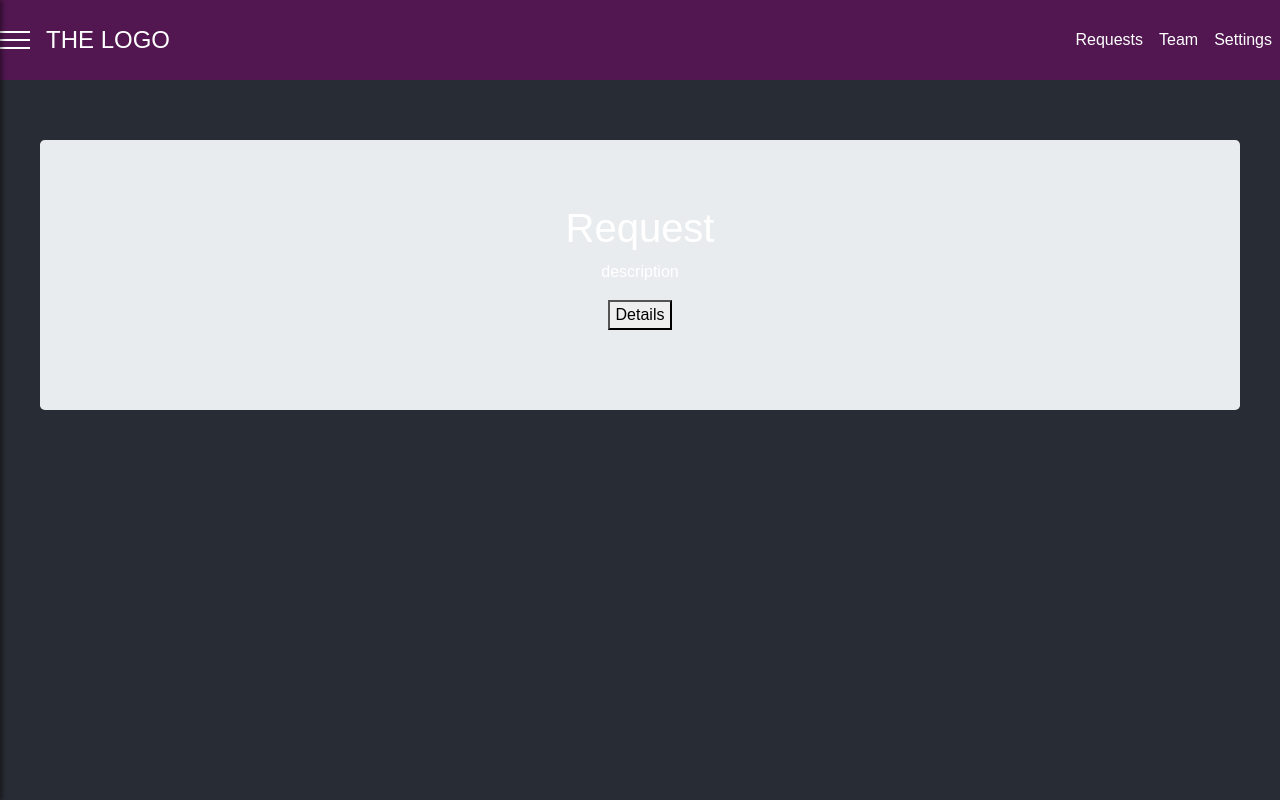
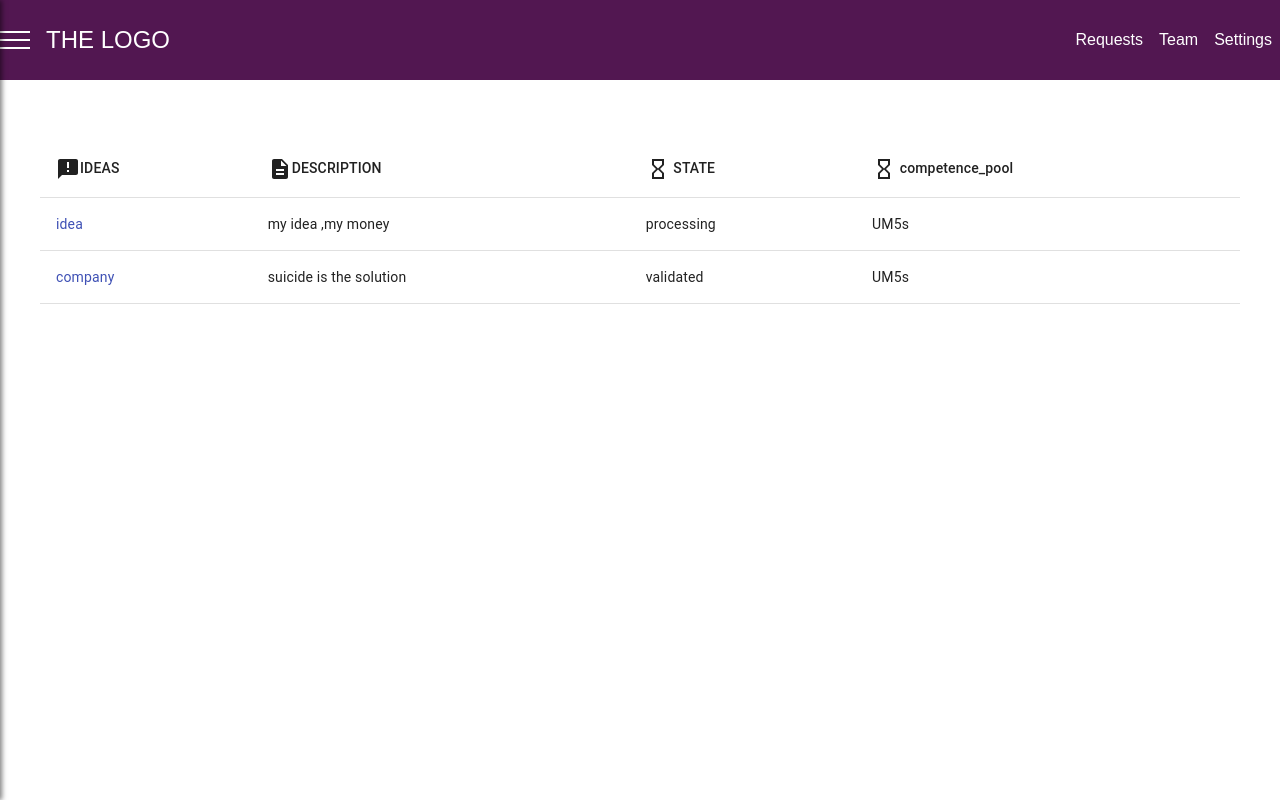
Before and after one commit to MLEKMAD/PROJET-SI, a React (Create React App) app in the folder front_end/: page /CIR in a window 1280 px wide. Built offline with nearby package versions, Linux system fonts and the light colour scheme.

Commit message:
some changes

```diff
--- a/front_end/src/App.js
+++ b/front_end/src/App.js
@@ -3,47 +3,47 @@ import './App.css';
 import { BrowserRouter as Router } from 'react-router-dom';
 import Routes from './Routes';
 import history from './utils/history';
-import AddCompany from './components/Client/AddCompany'
-import Toolbar from './components/Toolbar/Toolbar'
-import SideDrawer from './components/SideDrawer/SideDrawer'
-import BackDrop from './components/BackDrop/BackDrop'
+import AddCompany from './components/Client/AddCompany';
+import Toolbar from './components/Toolbar/Toolbar';
+import SideDrawer from './components/SideDrawer/SideDrawer';
+import BackDrop from './components/BackDrop/BackDrop';
 
 class App extends Component {
   state = {
-   sideDrawerOpen : false
-
+    sideDrawerOpen: false,
+    items:[ { value: 'HOME', style: 'HomeSharpIcon',href:"" },
+    { value: 'TEAM', style: 'GroupSharpIcon',href:"team" },
+    { value: 'SETTINGS', style: 'SettingsApplicationsSharpIcon',href:"settings"  },]
   };
 
   drawerToggleClickHandler = () => {
     this.setState(prevState => ({
-    sideDrawerOpen : !prevState.sideDrawerOpen
-  }))
+      sideDrawerOpen: !prevState.sideDrawerOpen,
+    }));
   };
 
-  backDropClickHandler= () => {
-    this.setState({sideDrawerOpen : false});
-
+  backDropClickHandler = () => {
+    this.setState({ sideDrawerOpen: false });
   };
 
 
-
-
-  render(){
+  render() {
     let backDrop;
-    if (this.state.sideDrawerOpen){
-      backDrop = <BackDrop click = {this.backDropClickHandler}/>;
+    if (this.state.sideDrawerOpen) {
+      backDrop = <BackDrop click={this.backDropClickHandler} />;
     }
 
-
     return (
-
-        <div style={{height : '100%'}}>
-      <Toolbar drawerClickHandler = {this.drawerToggleClickHandler}/>
-      <SideDrawer show={this.state.sideDrawerOpen}/>
+      <div style={{ height: '100%' }}>
+        <Toolbar drawerClickHandler={this.drawerToggleClickHandler} />
+        <SideDrawer
+          items={this.state.items}
+          show={this.state.sideDrawerOpen}
+        />
         {backDrop}
-      <main style={{marginTop: '90px', padding :'5px' }}/>
+        <main style={{ marginTop: '90px', padding: '5px' }} />
         <Router history={history}>
-        <Routes/>
+          <Routes />
         </Router>
       </div>
     );
--- a/front_end/src/Routes/index.js
+++ b/front_end/src/Routes/index.js
@@ -3,11 +3,10 @@ import { Switch, Route } from 'react-router-dom';
 //import Route from './Route';
 
 import CIRHome from '../components/CIR/CIRHome';
-import States from '../components/CIR/States';
-import Requests from '../components/CIR/Requests';
+import States from '../components/Client/States';
+
 import SignInUp from '../components/SignInUp/SignInUp';
-import Companies from '../components/CIR/Companies';
-import Ideas from '../components/CIR/Ideas';
+
 import AddIdea from '../components/Client/AddIdea';
 import AddCompany from '../components/Client/AddCompany';
 import GUHome from '../components/GU/GUHome'
@@ -23,9 +22,7 @@ export default class Routes extends React.Component {
 
           <States />
         </Route>
-        <Route exact path="/requests">
-          <Requests />
-        </Route>
+
         <Route exact path="/CIR">
 
           <CIRHome />
@@ -38,12 +35,8 @@ export default class Routes extends React.Component {
 
           <SignInUp />
         </Route>
-        <Route exact path="/companies">
-          <Companies />
-        </Route>
-        <Route exact path="/ideas">
-          <Ideas />
-        </Route>
+
+
         <Route exact path="/addIdea">
           <Toolbar />
           <AddIdea />
--- a/front_end/src/components/CIR/CIRHome.js
+++ b/front_end/src/components/CIR/CIRHome.js
@@ -1,19 +1,57 @@
 import React, { Component } from 'react';
 import {Jumbotron} from 'react-bootstrap';
+import { Typography, Grid, Tooltip,TableContainer,TableBody,TableCell,TableHead,TableRow,Table,Link } from '@material-ui/core/';
+import HourglassEmptyIcon from '@material-ui/icons/HourglassEmpty';
+import DescriptionIcon from '@material-ui/icons/Description';
+import AnnouncementIcon from '@material-ui/icons/Announcement';
+import '../Client/states.css'
+export class CIRHome extends Component{
+    state={
+        requests:[
+            {
+                name: 'idea',
+                description: 'my idea ,my money',
+                currentState: 'processing',
+                competence_pool:"UM5s"
+              },
+              {
+                name: 'company',
+                description: 'suicide is the solution',
+                currentState: 'validated',
+                competence_pool:"UM5s"
 
-export class CIRHome extends Component{
+              }
+        ],
+        competences_pool:[]
+    }
     render(){
         return(
             <div>
-                <Jumbotron>
-                    <h1>Request </h1>
-                    <p>description</p>
-                    <p>
-                        <button variant='primary' >
-                            Details
-                        </button>
-                    </p>
-                </Jumbotron>
+            <TableContainer>
+        <Table   aria-label="simple table">
+
+        <TableHead>
+          <TableRow >
+            <TableCell  align="centre"><AnnouncementIcon/>IDEAS</TableCell>
+            <TableCell align="centre"><DescriptionIcon/>DESCRIPTION</TableCell>
+            <TableCell  align="centre"><HourglassEmptyIcon/> STATE</TableCell>
+            <TableCell  align="centre"><HourglassEmptyIcon/> competence_pool</TableCell>
+
+          </TableRow>
+        </TableHead>
+        <TableBody>
+                {this.state.requests.map(row=>(
+                    <TableRow key={row.name} >
+              <TableCell  align="centre"><Link href="/details">{row.name}</Link></TableCell>
+              <TableCell  align="centre">{row.description}</TableCell>
+              <TableCell  align="centre">{row.currentState}</TableCell>
+              <TableCell  align="centre">{row.competence_pool}</TableCell>
+
+            </TableRow>
+                ))}
+                </TableBody>
+        </Table>
+        </TableContainer>
             </div>
         )
 
--- a/front_end/src/components/CIR/Companies.js
+++ /dev/null
@@ -1,15 +0,0 @@
-import React, { Component } from 'react';
-import {
-  Nav,
-  Navbar,
-  Form,
-  FormControl,
-  Button,
-  Container,
-} from 'react-bootstrap';
-export class Companies extends Component {
-  render() {
-    return <Container>Companies!!!</Container>;
-  }
-}
-export default Companies;
--- a/front_end/src/components/CIR/Ideas.js
+++ /dev/null
@@ -1,15 +0,0 @@
-import React, { Component } from 'react';
-import {
-  Nav,
-  Navbar,
-  Form,
-  FormControl,
-  Button,
-  Container,
-} from 'react-bootstrap';
-export class Ideas extends Component {
-  render() {
-    return <Container>Ideas!!!</Container>;
-  }
-}
-export default Ideas;
--- a/front_end/src/components/CIR/Requests.js
+++ /dev/null
@@ -1,20 +0,0 @@
-import React, { Component } from 'react';
-import {
-  Nav,
-  Navbar,
-  NavItem,
-  FormControl,
-  Button,
-  Container,
-} from 'react-bootstrap';
-import { Link } from 'react-router-dom';
-export class Requests extends Component {
-  render() {
-    return (
-      <Container>
-
-      </Container>
-    );
-  }
-}
-export default Requests;
--- a/front_end/src/components/CIR/States.js
+++ b/front_end/src/components/Client/States.js
@@ -1,5 +1,5 @@
 import React, { Component } from 'react';
-import { Typography, Grid, Tooltip,TableContainer,TableBody,TableCell,TableHead,TableRow,Table } from '@material-ui/core/';
+import { Typography, Grid, Tooltip,TableContainer,TableBody,TableCell,TableHead,TableRow,Table, Link } from '@material-ui/core/';
 import HourglassEmptyIcon from '@material-ui/icons/HourglassEmpty';
 import DescriptionIcon from '@material-ui/icons/Description';
 import AnnouncementIcon from '@material-ui/icons/Announcement';
@@ -28,7 +28,7 @@ export class States extends Component {
         name: 'compagny',
         description: 'suicide is the solution',
         currentState: 'validated',
-      },
+      }
     ],
   };
 
@@ -39,7 +39,7 @@ export class States extends Component {
           Change the state of requests
         </Typography>
         <TableContainer>
-        <Table   aria-label="simple table">
+        <Table   aria-label="customized   table">
 
         <TableHead>
           <TableRow style={{backgroundColor: "blue",color:"red"}}>
@@ -51,7 +51,7 @@ export class States extends Component {
         <TableBody>
         {this.state.states.map(row => (
           <TableRow key={row.name} style={{backgroundColor: "blue",color:"red"}}>
-              <TableCell  align="centre">{row.name}</TableCell>
+              <TableCell  align="centre"><Link href="/details">{row.name}</Link></TableCell>
               <TableCell  align="centre">{row.description}</TableCell>
               <TableCell  align="centre">{row.currentState}</TableCell>
             </TableRow>
--- a/front_end/src/components/CIR/states.css
+++ b/front_end/src/components/Client/states.css
@@ -1,11 +1,8 @@
 
 body {
-    background-color: #282c34;
-    color: white;
     padding: 40px;
     font-family: Arial;
-    text-align: center;
-  }
+}
   TableCell {
     background-color:blue;
 
--- a/front_end/src/components/SideDrawer/SideDrawer.js
+++ b/front_end/src/components/SideDrawer/SideDrawer.js
@@ -7,15 +7,17 @@ const sideDrawer = props => {
     if(props.show){
         drawerClasses = 'side-drawer open';
     }
-
+    const icons = {
+        HomeSharpIcon : <HomeSharpIcon/>,
+        GroupSharpIcon:<GroupSharpIcon/>,
+        SettingsApplicationsSharpIcon:<SettingsApplicationsSharpIcon/>
+    }
 
     return (
     <nav className ={drawerClasses}>
-        <ul>
-        <li><a href ="/"><HomeSharpIcon/> Request</a></li>
-        <li><a href ="/"><GroupSharpIcon/> Team</a></li>
-        <li><a href ="/"><SettingsApplicationsSharpIcon/> Settings</a></li>
-        </ul>
+     <ul> {props.items.map(row=>(
+            <li><a href ={`/${row.href}`}>{icons[row.style]} {row.value}</a></li> ))}
+      </ul>
 
 
     </nav>
```
Lines whose indentation alone changed are shown as unchanged.
